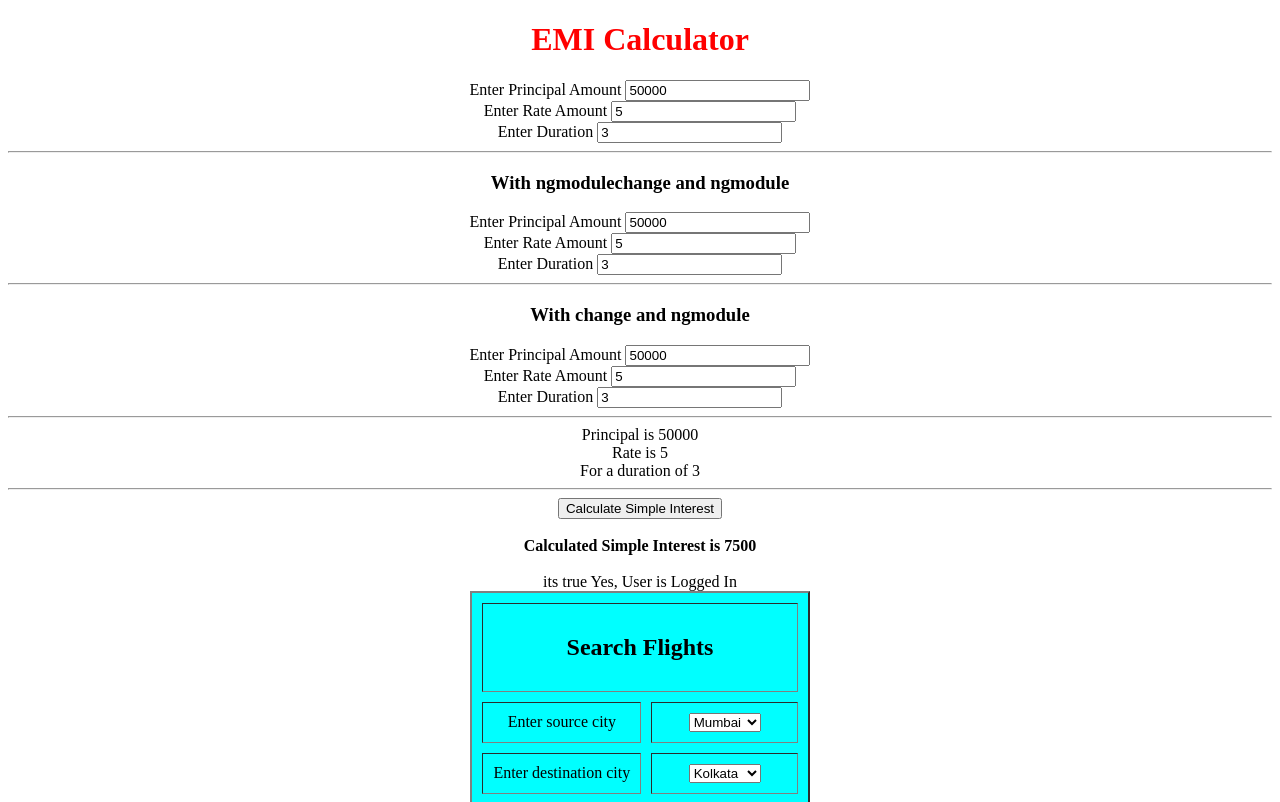
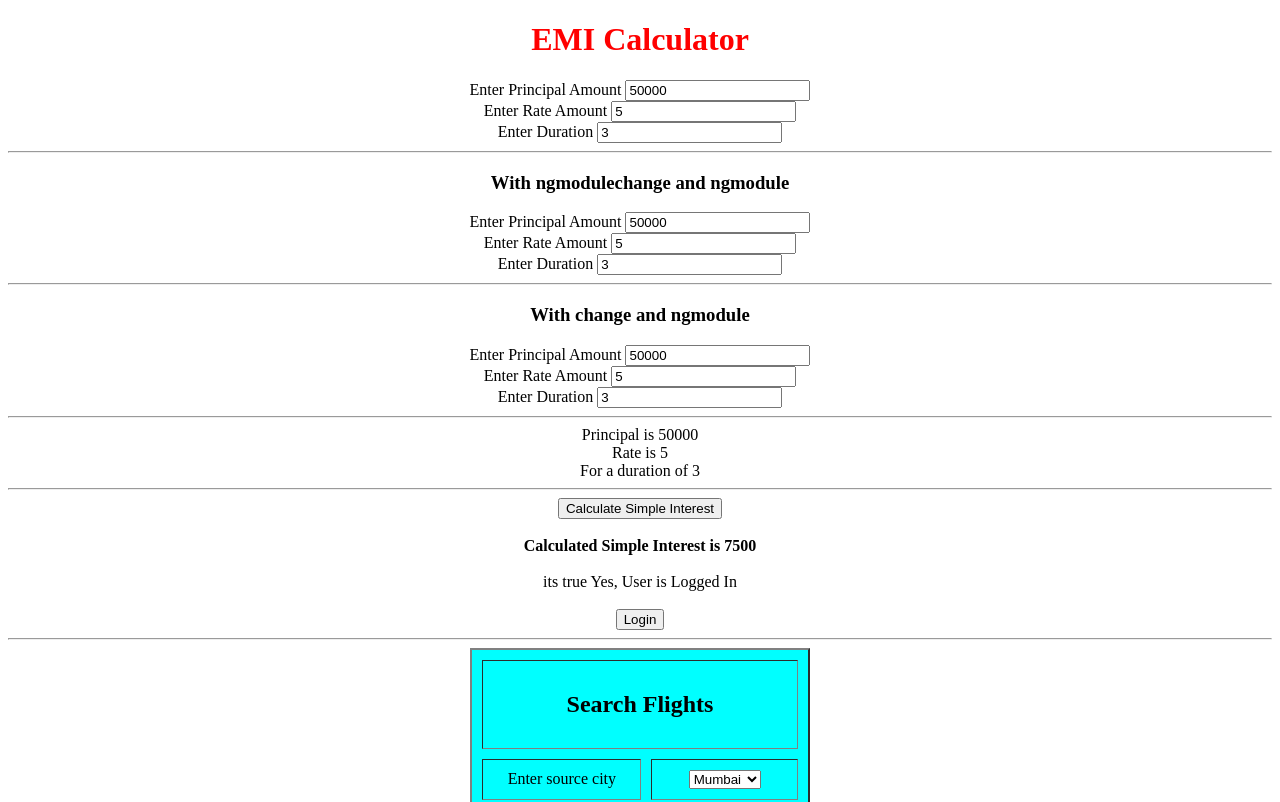
Before and after one commit to ameya1301999/Angular_Airline, an Angular app: page / in a window 1280 px wide. Shown: the top 802 px of the page. Built offline with nearby package versions, Linux system fonts and the light colour scheme.

Commit message:
login dynamic button

```diff
--- a/src/app/app.component.html
+++ b/src/app/app.component.html
@@ -5,6 +5,7 @@
   <meta name="viewport" content="width=device-width, initial-scale=1.0">
   <title>Document</title>
 </head>
+
 <body>
 	<h1>{{title}}</h1>
 
@@ -40,7 +41,12 @@
 	<ng-template #myElseBlock>
 		its False
 		User is not Logged In
-	</ng-template>
+	</ng-template> <br>
+
+
+	<button><label (click)="checkstatus()">{{status[current]}}</label></button>
+	<br>
+	<hr>
 
 	<form class="c1">
 		<TABLE BORDER=2 CELLSPACING=10 CELLPADDING=10 style="background-color:aqua;">
--- a/src/app/app.component.ts
+++ b/src/app/app.component.ts
@@ -12,11 +12,16 @@ export class AppComponent {
   years: number = 3;
   si: number = (this.principal * this.rate * this.years)/100;
   isUserLoggedIn: boolean = true;
+  status: string[]=["Login","Logout"];
+  current: number =0;
 
   calculateSimpleInterest(){
     this.si = (this.principal * this.rate * this.years)/100;
     console.log('Calculated Simple Interest',this.si);
 
   }
+  checkstatus(){
+    this.current = (this.current+1)%2;
+  }
 
 }
```
